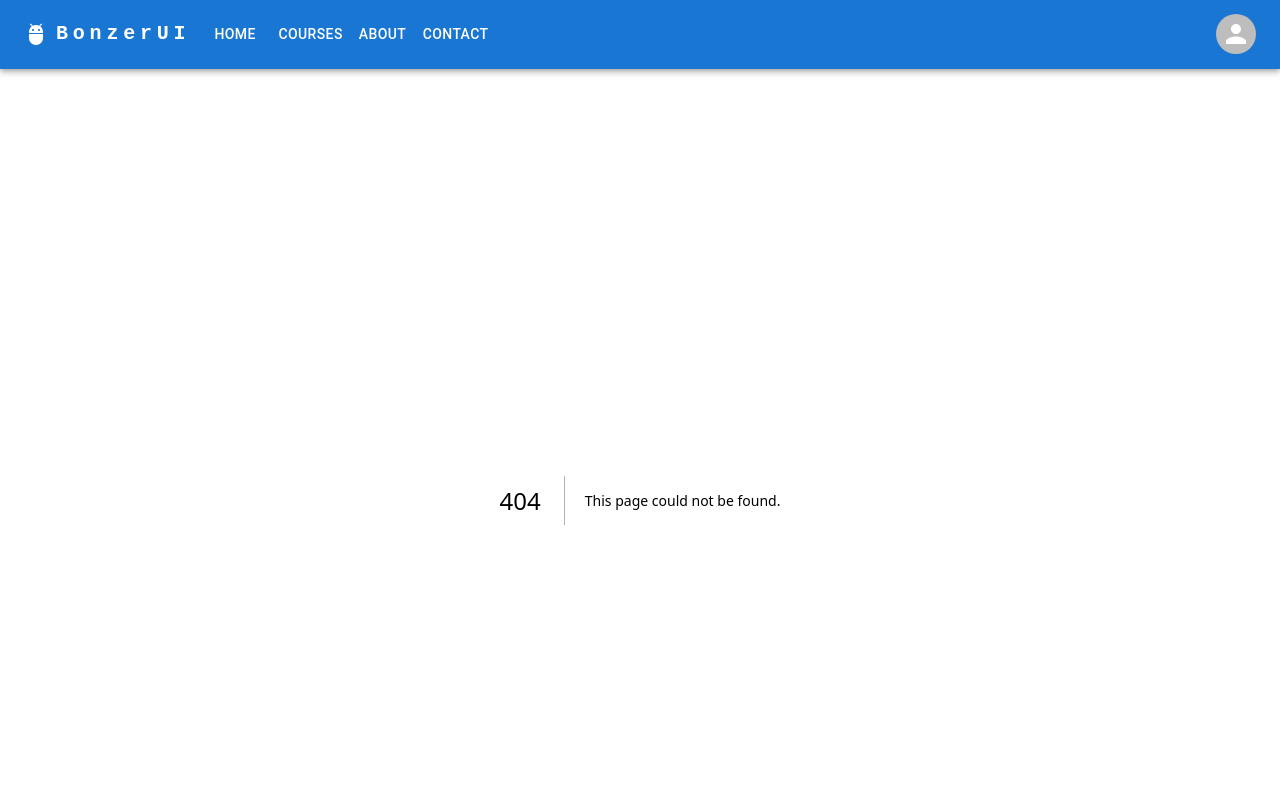
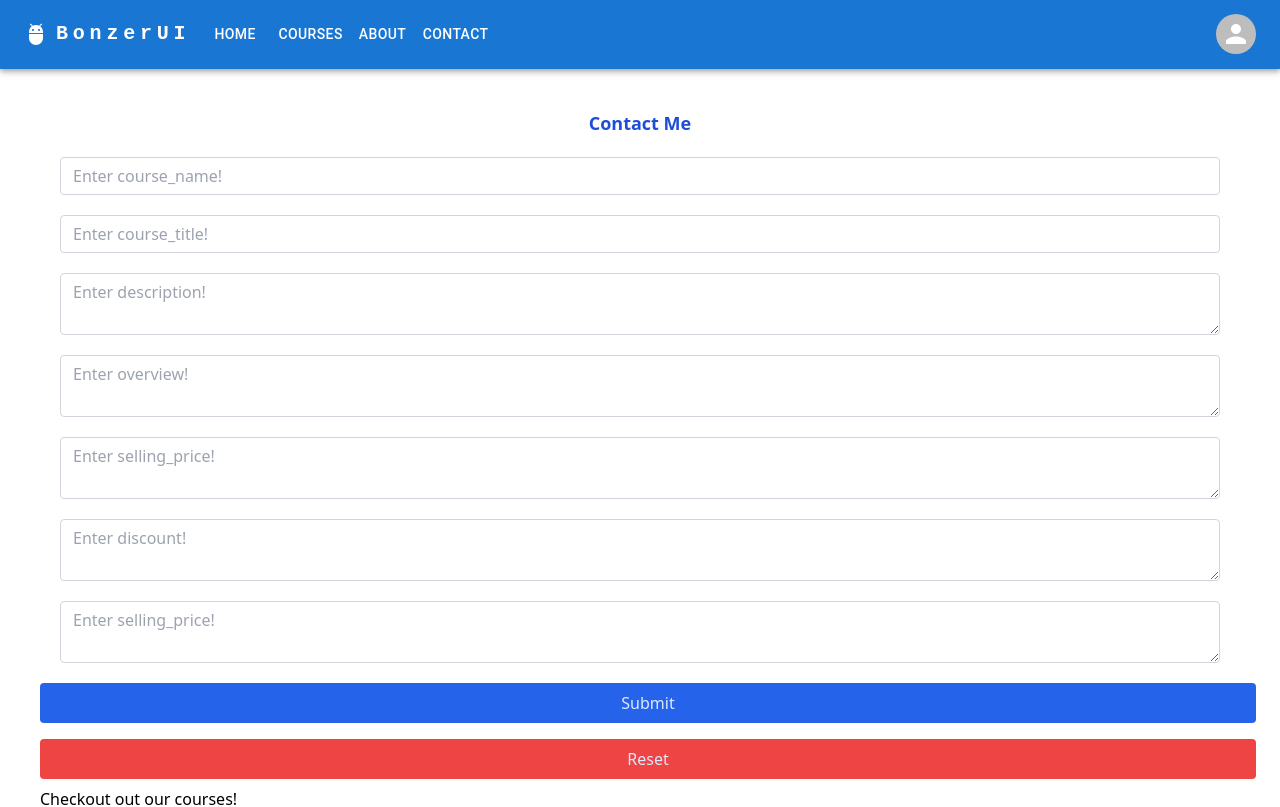
Before and after one commit to erajayranjan/next-bonzer, a Next.js app: page /courses/add-course in a window 1280 px wide. Before the commit this address had no page. Shown: the top 807 px of the page. Built offline with nearby package versions, Linux system fonts and the light colour scheme.

Commit message:
Added Add Course Functionality

```diff
--- a/components/features/DynamicForm.js
+++ b/components/features/DynamicForm.js
@@ -92,6 +92,14 @@ const handleSubmit=async(evt) => {
                                 onChange={handleChange}
                                     name={field.name} placeholder={field.placeHolder} type={field.type} required={field.required} pattern={field.pattern} />
                             </div>
+                             :
+                             field.type==="file" ?
+                            <div className='m-1 p-2 mx-5 flex justify-between' key={index}>
+                                {/* <label className=''>{field.label} {field.required && "*"}</label> */}
+                                <input className={field.className + "form-control block w-full px-3 py-1.5 text-base font-normal text-gray-700 bg-white bg-clip-padding border border-solid border-gray-300 rounded transition ease-in-out m-0 focus:text-gray-700 focus:bg-white focus:border-blue-600 focus:outline-none "}
+                                onChange={handleChange}
+                                    name={field.name} type={field.type} required={field.required}  />
+                            </div>
                             : ""
                     )
                 })
--- /dev/null
+++ b/pages/courses/add-course/index.js
@@ -0,0 +1,78 @@
+import React, { useEffect, useState } from 'react'
+import DynamicForm from '../../../components/features/DynamicForm'
+import { saveData } from '../../../services/apiServices'
+
+
+
+const addCourse = () => {
+    const [loading, setloading] = useState(false)
+    const formData={
+        title:"Contact Me",
+        // formLogo:"FORM_LOGO",
+        submitBtnText:"",
+        cancelBtnText:"",
+        formFields:[
+            {id:1, name:"course_name", label:"course_name", placeHolder:"Enter course_name!", type:"text", required:true },
+            {id:2, name:"course_title", label:"course_title", placeHolder:"Enter course_title!", type:"text", required:true },
+            {id:3, name:"description", label:"description.", placeHolder:"Enter description!", type:"textarea", required:true, pattern:"[0-9]{3}-[0-9]{2}-[0-9]{3}" },
+            {id:4, name:"overview", label:"overview", placeHolder:"Enter overview!", type:"textarea", required:false },
+            {id:5, name:"selling_price", label:"selling_price", placeHolder:"Enter selling_price!", type:"textarea", required:false },
+            {id:6, name:"discount", label:"discount", placeHolder:"Enter discount!", type:"textarea", required:false },
+            {id:7, name:"selling_price", label:"selling_price", placeHolder:"Enter selling_price!", type:"textarea", required:false },
+            // {id:8, name:"images", label:"Images", placeHolder:"Enter Images!", type:"file", required:false },
+        ],
+        additonalLinks:[
+            // {
+            //     id:1,
+            //     name:"checkStatus",
+            //     title:"Check your status!",
+            //     link:"/about",
+            // },
+            {
+                id:2,
+                name:"checkoutCourses",
+                title:"Checkout out our                      courses!",
+                link:"/courses",
+            },
+        ]
+    }
+    const defaultFieldValues={
+        zip:665501,
+        contactTermsAccepted:true
+    }
+
+    const onSubmit=async (data) => {
+        setloading(true)
+        console.log(data);
+        let res=await saveData  ("course/add-course",{
+            ...data
+        })
+        res && console.log(res);
+        if(res){
+            if(res.status===201){
+                alert(`${JSON.stringify(res)}`)
+            }
+            else{
+                alert(`${JSON.stringify(res.response.data.error)}`)
+            }
+        }
+        setTimeout(() => {
+            setloading(false)
+        }, 500);
+        return {status:true}
+     }
+
+    useEffect(() => {
+        // setTimeout(() => {
+        //     setloading(false)
+        // }, 3000);
+    }, [])
+
+  return (
+    <div>
+        <DynamicForm formData={formData} onSubmit={onSubmit} loading={loading} defaultFieldValues={defaultFieldValues} />
+    </div>
+  )
+}
+
+export default addCourse
--- a/pages/courses.js
+++ b/pages/courses/index.js
@@ -1,4 +1,4 @@
-import CourseCard from "../components/CourseCard"
+import CourseCard from "../../components/CourseCard"
 
 const Courses = () => {
   const courses=[
```
